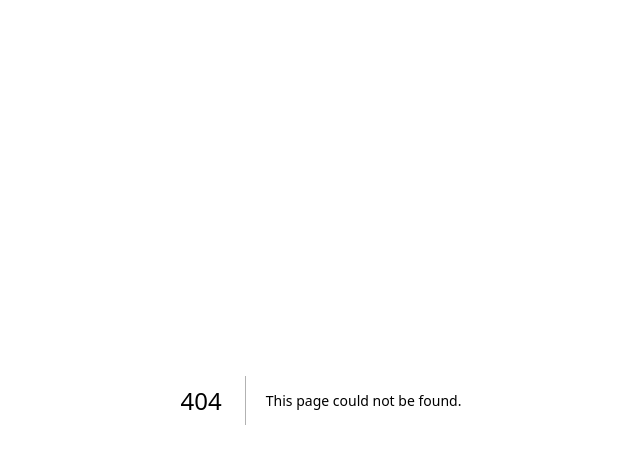
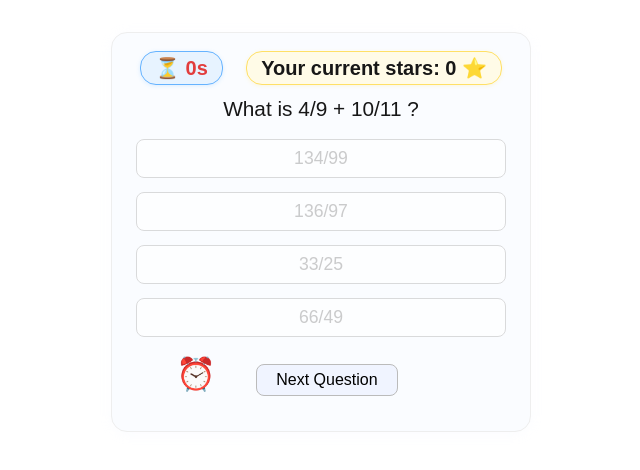
Before and after one commit to michnardo/hello-vercel, a Next.js app: page /fraction-mcq in a window 1280 px wide. Before the commit this address had no page. Shown: the top 470 px of the page, without its empty margins (319-959 px from the left). Built offline with nearby package versions, Linux system fonts and the light colour scheme.

Commit message:
Update README to include both Fraction Game and Fraction MCQ, correct structure and descriptions

```diff
--- /dev/null
+++ b/app/fraction-mcq/FractionMCQ.module.css
@@ -0,0 +1,109 @@
+.container {
+  max-width: 420px;
+  margin: 2rem auto;
+  padding: 32px 24px 24px 24px;
+  border: 1px solid #eee;
+  border-radius: 16px;
+  background: #fafcff;
+  font-family: Arial, sans-serif;
+  position: relative;
+  box-shadow: 0 2px 12px #e0e7ff22;
+}
+
+.star {
+  position: absolute;
+  top: 18px;
+  right: 28px;
+  font-size: 20px;
+  font-weight: bold;
+  background: #fffbe7;
+  padding: 4px 14px;
+  border-radius: 16px;
+  border: 1px solid #ffe066;
+  box-shadow: 0 1px 4px #ffe06633;
+}
+
+.timer {
+  position: absolute;
+  top: 18px;
+  left: 28px;
+  font-size: 20px;
+  font-weight: bold;
+  background: #e7f3ff;
+  padding: 4px 14px;
+  border-radius: 16px;
+  border: 1px solid #66b3ff;
+  box-shadow: 0 1px 4px #66b3ff33;
+  color: #1a5fb4;
+  transition: color 0.2s;
+}
+
+.timerLow {
+  color: #e23d3d;
+}
+
+.question {
+  font-size: 1.3rem;
+  margin: 32px 0 18px 0;
+  text-align: center;
+}
+
+.choices {
+  display: flex;
+  flex-direction: column;
+  gap: 14px;
+  margin-bottom: 18px;
+}
+
+.choiceBtn {
+  font-size: 1.1rem;
+  padding: 0.5rem 1.2rem;
+  background: #fff;
+  border: 1px solid #ccc;
+  border-radius: 8px;
+  cursor: pointer;
+  font-weight: 500;
+  transition: background 0.2s, color 0.2s;
+}
+.choiceBtn:disabled {
+  cursor: default;
+  opacity: 0.7;
+}
+.correct {
+  background: #d4ffd4;
+  color: #1ca91c;
+  font-weight: bold;
+}
+.incorrect {
+  background: #ffd4d4;
+  color: #e23d3d;
+  font-weight: bold;
+}
+
+.feedback {
+  margin-bottom: 14px;
+  font-weight: bold;
+  font-size: 2rem;
+  text-align: center;
+  min-width: 120px;
+  display: inline-block;
+  animation: flash 0.6s;
+}
+
+@keyframes flash {
+  0% { opacity: 1; transform: scale(1); }
+  30% { opacity: 0.2; transform: scale(1.4); }
+  60% { opacity: 1; transform: scale(1); }
+  100% { opacity: 1; transform: scale(1); }
+}
+
+.nextBtn {
+  font-size: 1rem;
+  padding: 0.4rem 1.2rem;
+  border-radius: 8px;
+  border: 1px solid #bbb;
+  background: #f0f4ff;
+  margin-top: 8px;
+  cursor: pointer;
+  font-weight: 500;
+}
--- /dev/null
+++ b/app/fraction-mcq/page.js
@@ -0,0 +1,195 @@
+'use client';
+
+import { useState, useEffect, useRef } from 'react';
+import styles from './FractionMCQ.module.css';
+
+// Utility: GCD and LCM
+function gcd(a, b) { return b === 0 ? a : gcd(b, a % b); }
+function lcm(a, b) { return (a * b) / gcd(a, b); }
+
+// Reduce a fraction
+function reduceFraction(n, d) {
+  const g = gcd(n, d);
+  return [n / g, d / g];
+}
+
+// Generate two random fractions for addition
+function getRandomFractionPair() {
+  const denom1 = Math.floor(Math.random() * 10) + 2;
+  const denom2 = Math.floor(Math.random() * 10) + 2;
+  const numer1 = Math.floor(Math.random() * (denom1 - 1)) + 1;
+  const numer2 = Math.floor(Math.random() * (denom2 - 1)) + 1;
+  return [numer1, denom1, numer2, denom2];
+}
+
+// Add two fractions and reduce
+function addFractions(n1, d1, n2, d2) {
+  const common = lcm(d1, d2);
+  const sum = n1 * (common / d1) + n2 * (common / d2);
+  return reduceFraction(sum, common);
+}
+
+// Format as string
+function fracStr(n, d) { return `${n}/${d}`; }
+
+// Generate distractor options
+function generateOptions(correctN, correctD) {
+  const options = new Set();
+  options.add(fracStr(correctN, correctD));
+  while (options.size < 4) {
+    // Randomly tweak numerator or denominator
+    let n = correctN + Math.floor(Math.random() * 5) - 2;
+    let d = correctD + Math.floor(Math.random() * 5) - 2;
+    if (d < 2) d = 2;
+    if (n < 1) n = 1;
+    // Reduce
+    const [rn, rd] = reduceFraction(n, d);
+    const s = fracStr(rn, rd);
+    if (s !== fracStr(correctN, correctD)) options.add(s);
+  }
+  return Array.from(options).sort(() => Math.random() - 0.5);
+}
+
+export default function FractionMCQ() {
+  const [question, setQuestion] = useState(null);
+  const [options, setOptions] = useState([]);
+  const [selected, setSelected] = useState(null);
+  const [feedback, setFeedback] = useState('');
+  const [flash, setFlash] = useState(false);
+  const [timer, setTimer] = useState(5);
+  const [timedOut, setTimedOut] = useState(false);
+  const [stars, setStars] = useState(0);
+  const intervalRef = useRef();
+  const audioRef = useRef();
+
+  // Load stars from localStorage
+  useEffect(() => {
+    const saved = localStorage.getItem('fractionStars');
+    if (saved) setStars(Number(saved));
+    nextQuestion();
+    // eslint-disable-next-line
+  }, []);
+
+  // Timer logic with setInterval
+  useEffect(() => {
+    if (selected !== null || timedOut) return;
+    if (timer === 0) {
+      setTimedOut(true);
+      setFeedback('⏰ Time\'s up!');
+      setFlash(true);
+      playSound('timeout');
+      return;
+    }
+    intervalRef.current = setInterval(() => {
+      setTimer(t => t - 1);
+    }, 1000);
+    return () => clearInterval(intervalRef.current);
+  }, [timer, selected, timedOut]);
+
+  // Save stars to localStorage
+  useEffect(() => {
+    localStorage.setItem('fractionStars', stars);
+  }, [stars]);
+
+  function playSound(type) {
+    if (audioRef.current) {
+      audioRef.current.pause();
+      audioRef.current.currentTime = 0;
+    }
+    let src = '';
+    if (type === 'correct') src = '/correct.wav';
+    else if (type === 'wrong') src = '/wrong.wav';
+    else if (type === 'timeout') src = '/timeout.wav';
+    audioRef.current = new Audio(src);
+    audioRef.current.play();
+  }
+
+  function handleChoice(opt) {
+    if (selected !== null || timedOut) return;
+    setSelected(opt);
+    setFlash(true);
+    if (opt === question.answer) {
+      setFeedback('✅ Correct!');
+      setStars(s => s + 1);
+      playSound('correct');
+    } else {
+      setFeedback('❌ Incorrect');
+      playSound('wrong');
+    }
+    setTimeout(() => setFlash(false), 600);
+  }
+
+  function nextQuestion() {
+    const [n1, d1, n2, d2] = getRandomFractionPair();
+    const [ansN, ansD] = addFractions(n1, d1, n2, d2);
+    const answer = fracStr(ansN, ansD);
+    setQuestion({ n1, d1, n2, d2, answer });
+    setOptions(generateOptions(ansN, ansD));
+    setSelected(null);
+    setFeedback('');
+    setFlash(false);
+    setTimer(5);
+    setTimedOut(false);
+  }
+
+  if (!question) return null;
+
+  return (
+    <main className={styles.container}>
+      <div className={styles.star}>
+        Your current stars: {stars} ⭐️
+      </div>
+      <div className={timer <= 2 ? `${styles.timer} ${styles.timerLow}` : styles.timer}>
+        ⏳ {timer}s
+      </div>
+      <div className={styles.question}>
+        What is {question.n1}/{question.d1} + {question.n2}/{question.d2} ?
+      </div>
+      <div className={styles.choices}>
+        {options.map((opt, idx) => (
+          <button
+            key={idx}
+            className={
+              styles.choiceBtn +
+              (selected === null
+                ? ''
+                : opt === question.answer
+                ? ' ' + styles.correct
+                : selected === opt
+                ? ' ' + styles.incorrect
+                : '')
+            }
+            onClick={() => handleChoice(opt)}
+            disabled={selected !== null || timedOut}
+          >
+            {opt}
+          </button>
+        ))}
+      </div>
+      {feedback && (
+        <div
+          className={styles.feedback}
+          style={{
+            color: feedback.startsWith('✅')
+              ? '#1ca91c'
+              : feedback.startsWith('⏰')
+              ? '#e2a13d'
+              : '#e23d3d',
+            animation: flash ? 'flash 0.6s' : 'none',
+          }}
+        >
+          {feedback.startsWith('✅')
+            ? '✅'
+            : feedback.startsWith('⏰')
+            ? '⏰'
+            : '❌'}
+        </div>
+      )}
+      {(selected !== null || timedOut) && (
+        <button className={styles.nextBtn} onClick={nextQuestion}>
+          Next Question
+        </button>
+      )}
+    </main>
+  );
+}
```
Also changed, not shown: app/page.js (+6 -3 lines), app/fraction/page.js (renamed from app/fractions/page.js), 1 other file (tests, documents, lock files or other folders).
